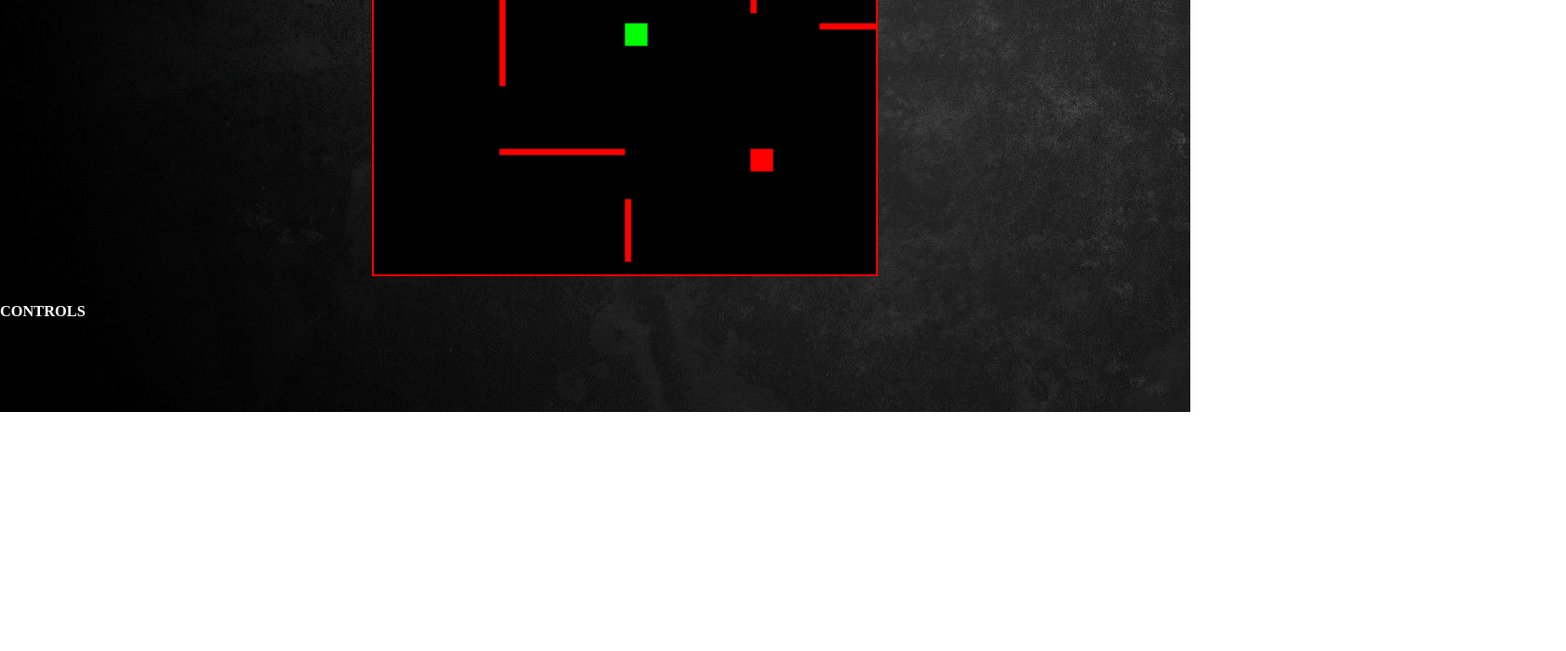
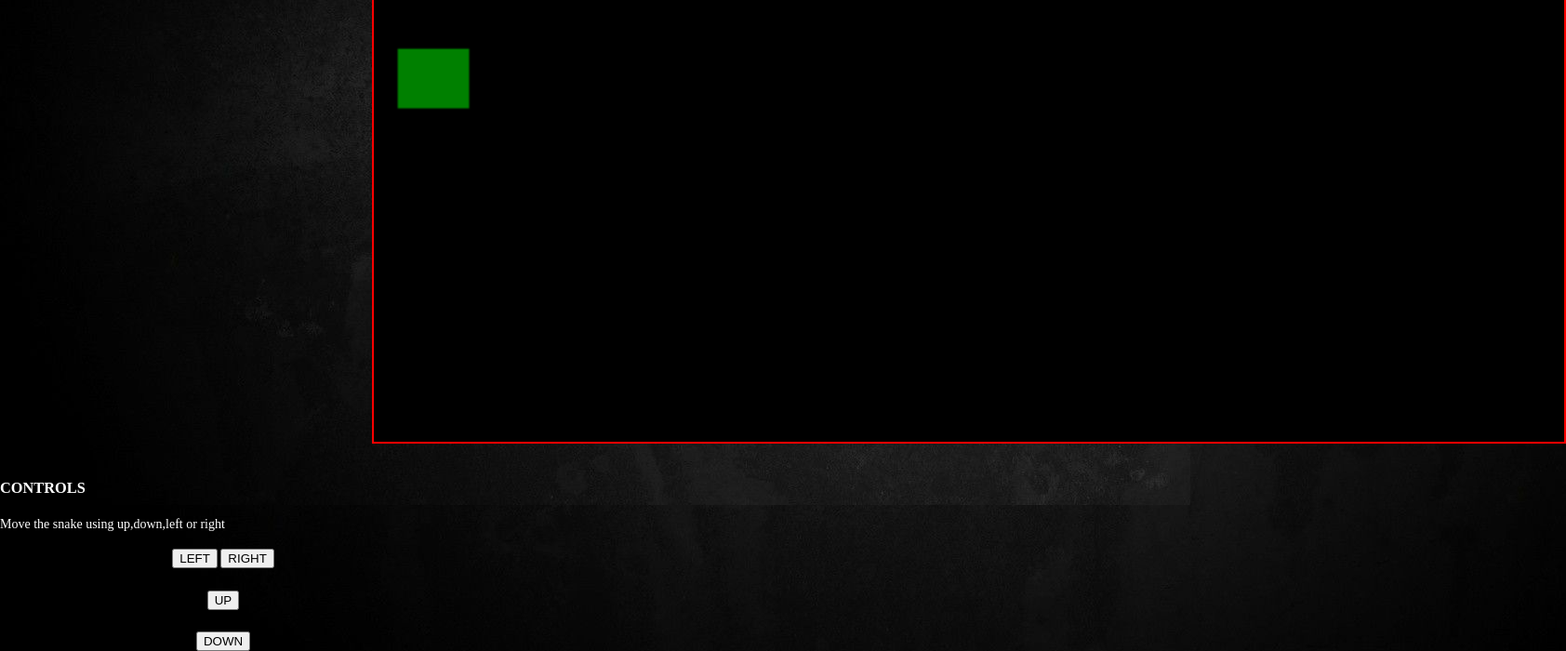
Before and after one commit to adithya-roy/Multiplayer-Game, a plain HTML site: page index.html in a window 1280 px wide. Shown: the part 357-1057 px from the top of the page at 93% size, 1684 px wide, since content can reach past the window. Before the commit the page ends 800 px from the top, so only its background shows below. Drawn offline with Linux system fonts and the light colour scheme.

Commit message:
Update index.html

```diff
--- a/index.html
+++ b/index.html
@@ -16,21 +16,30 @@
                 </noscript>
 
                 <div id="canvas-main">
-                    <div id="canvas-overlfoodY-main">
-                        <div id="canvas-overlfoodY-container">
+                    <div id="canvas-overlay-main">
+                        <div id="canvas-overlay-container">
                             <div id="gamename"></div>
                             <div id="start"></div>
                         </div>
                     </div>
                 </div>
-                <canvas id="MainCanvas" width="400" height="400"  style="border:2px solid red;  margin-left:400px; margin-top: 100px;">
+                <canvas id="MainCanvas" width="540" height="390"  style="border:2px solid red;  margin-left:400px; margin-top: 100px;">
                 <p>Canvas not supported</p>
                 </canvas>
             </div>
 
             <div>
                 <h3>CONTROLS</h3>
+                <p>Move the snake using up,down,left or right </p>
+                <script src="cww2.js"></script>
 
+                <div style="text-align:center;width:480px;">
+  <button onclick="left()">LEFT</button>
+  <button onclick="right()">RIGHT</button><br><br>
+  <button onclick="up()">UP</button><br><br>
+  <button onclick="down()">DOWN</button>
+
+</div>
             </div>
 
             <!-- <div class="content" id="highscore">
@@ -48,7 +57,20 @@
 
             </div>
         </div>
-        <script src="gamecontent.js">        </script>
+        <script>
+            var c = document.getElementById("MainCanvas");
+            var ctx = c.getContext("2d");
+            ctx.strokeStyle = "#FF0000";
+            ctx.moveTo(250, 0);
+            ctx.lineTo(250, 50);
+            ctx.moveTo(0, 250);
+            ctx.lineTo(50, 250);
+            ctx.moveTo(100, 350);
+            ctx.lineTo(300, 350);
+            ctx.moveTo(400, 150);
+            ctx.lineTo(200,150);
+            ctx.stroke();
+        </script>
     </body>
 
 </html>
```
